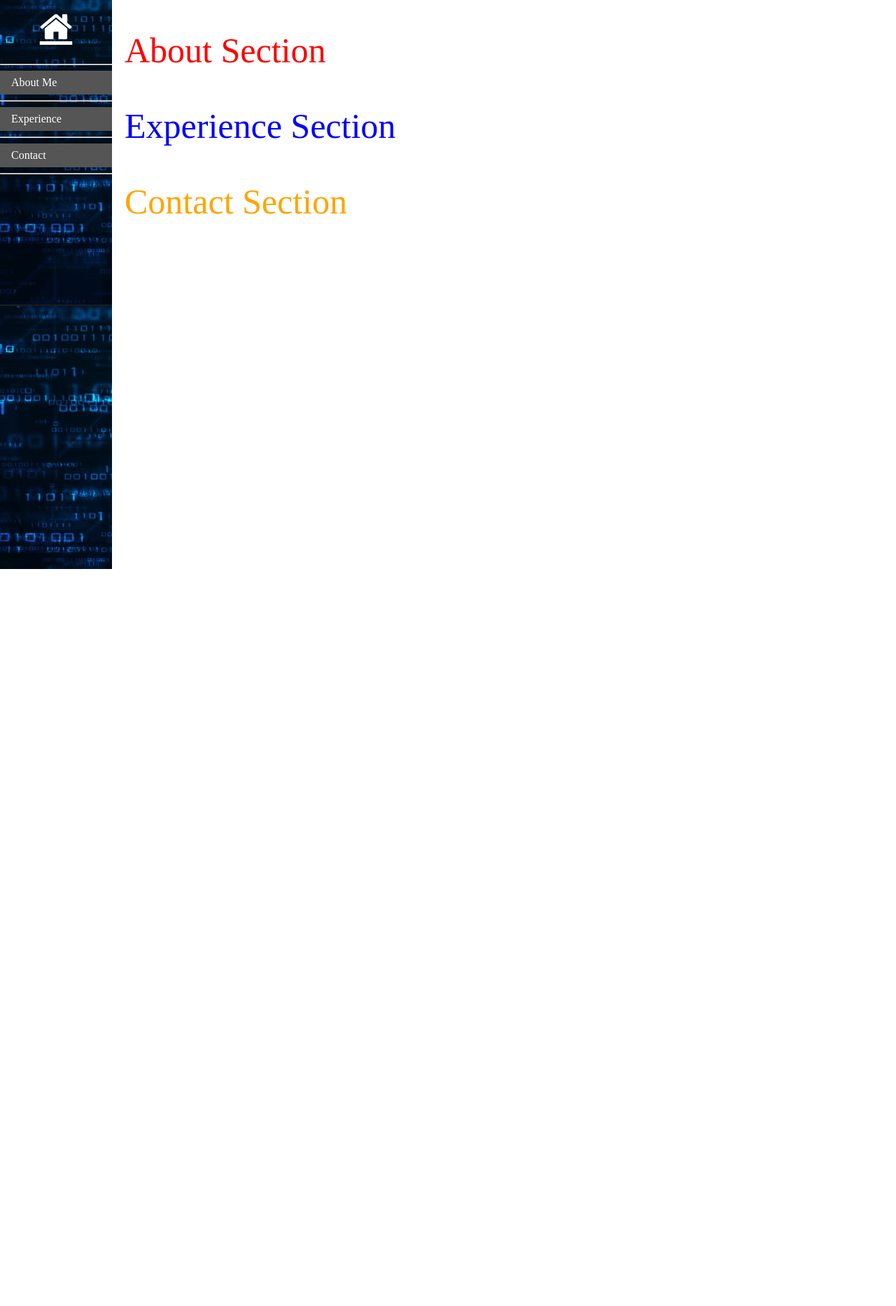
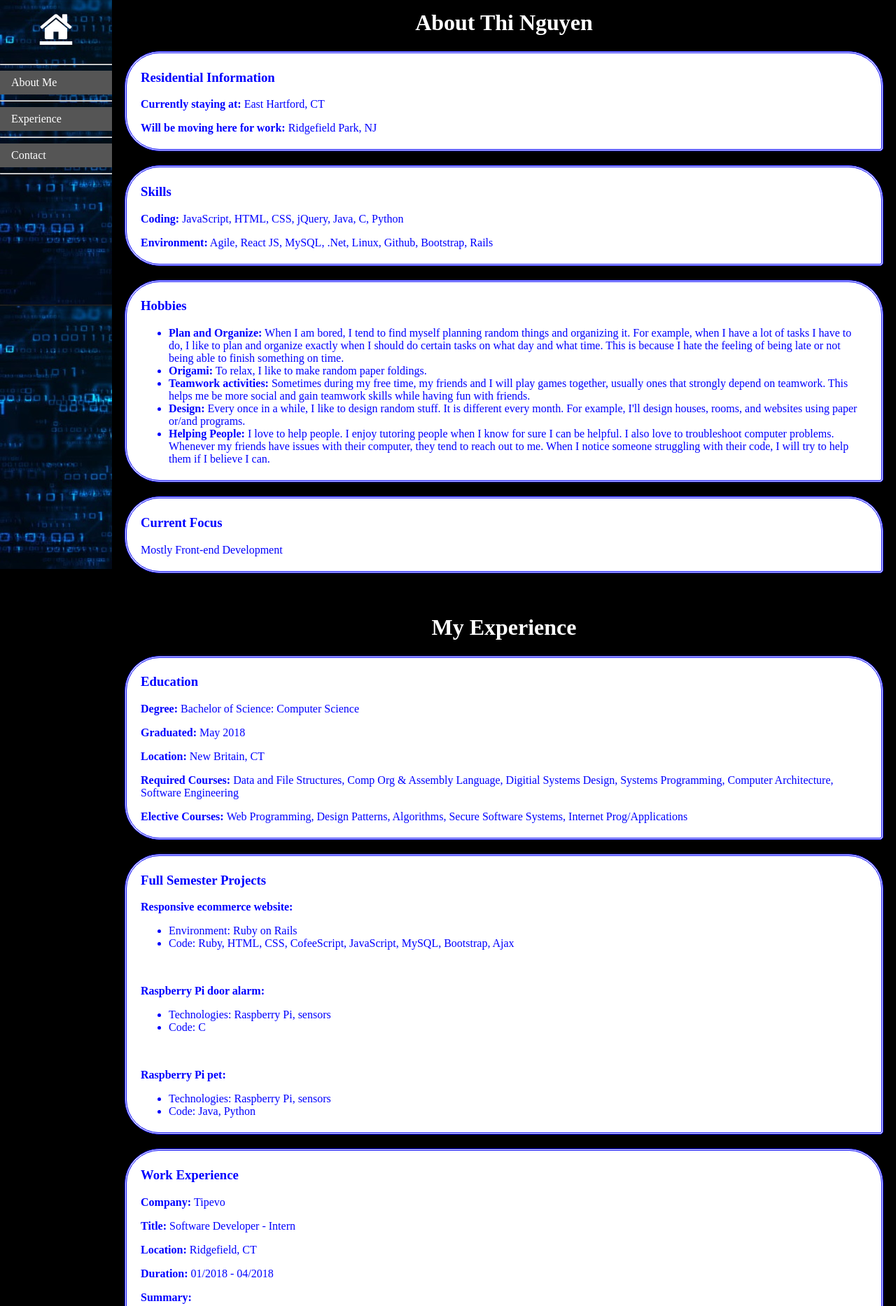
Before and after one commit to Thi-Nguyen/thi-nguyen.github.io, a plain HTML site: page content.html in a window 1280 px wide. Shown: the part 7-1873 px from the top of the page at 70% size. Before the commit the page ends 800 px from the top, so only its background shows below. Drawn offline with nearby package versions, Linux system fonts and the light colour scheme.

Commit message:
Added more text details. Made borders for each sections. TODO: Maybe change some fonts and backgrounds.

```diff
--- a/Stylesheet/content.css
+++ b/Stylesheet/content.css
@@ -1,6 +1,29 @@
+.aboutBorder, .experienceBorder, .contactBorder{
+  background-color: white;
+  color: blue;
+  margin-bottom: 20px;
+  -webkit-border-radius: 50px;
+  -webkit-border-bottom-right-radius: 5px;
+  -moz-border-radius: 50px;
+  -moz-border-radius-bottomright: 5px;
+  border-radius: 50px;
+  border-bottom-right-radius: 5px;
+  padding: 5px 20px;
+  border-style: double;
+}
+
 .active {
-    background-color: blue;
-    color: white;
+  background-color: blue;
+  color: white;
+}
+
+body {
+  background-color: black;
+  color: white;
+}
+
+h1 {
+  text-align: center;
 }
 
 .return {
@@ -10,16 +33,15 @@
   padding-bottom: 20px;
 }
 
-p {
-  font-size: 50px;
-  color: red;
-}
-
-ul {
+nav ul {
   list-style-type: none;
   margin: 0;
   padding: 0;
   width: 200px;
+}
+
+span {
+  font-weight: bold;
 }
 
 li a {
@@ -48,6 +70,10 @@ nav {
   padding-top: 20px;
 }
 
+p a{
+  text-decoration: none;
+}
+
 .content-container {
   margin-left: 160px;
   padding: 0px 10px;
--- a/content.html
+++ b/content.html
@@ -15,23 +15,133 @@
     <nav>
       <ul>
         <a href="index.html" class="fa fa-home return" style="font-size: 50px;"></a><hr>
-        <li><a class="activeNav aboutNav" href="#about">About Me</a></li><hr>
-        <li><a class="activeNav expNav" href="#experience">Experience</a></li><hr>
-        <li><a class="activeNav contactNav" href="#contact">Contact</a></li><hr>
+        <li><a class="activeNav aboutNav" href="content.html#about">About Me</a></li><hr>
+        <li><a class="activeNav expNav" href="content.html#experience">Experience</a></li><hr>
+        <li><a class="activeNav contactNav" href="content.html#contact">Contact</a></li><hr>
       </ul>
     </nav>
 
     <div class="content-container">
       <div class="aboutContainer"><a name="about"></a>
-        <p>About Section</p>
+        <h1>About Thi Nguyen</h1>
+        <div class="aboutBorder">
+          <h3>Residential Information</h3>
+          <p><span>Currently staying at:</span> East Hartford, CT </p>
+          <p><span>Will be moving here for work:</span> Ridgefield Park, NJ </p>
+        </div>
+
+        <div class="aboutBorder">
+          <h3>Skills</h3>
+          <p><span>Coding:</span> JavaScript, HTML, CSS, jQuery, Java, C, Python</p>
+          <p><span>Environment:</span> Agile, React JS, MySQL, .Net, Linux, Github, Bootstrap, Rails</p>
+        </div>
+
+        <div class="aboutBorder">
+          <h3>Hobbies </h3>
+          <ul>
+            <li><span>Plan and Organize:</span> When I am bored, I tend to find myself planning random things and organizing it.
+              For example, when I have a lot of tasks I have to do, I like to plan and organize exactly when I should do
+              certain tasks on what day and what time. This is because I hate the feeling of being late or not being able
+              to finish something on time.</li>
+            <li><span>Origami:</span> To relax, I like to make random paper foldings. </li>
+            <li><span>Teamwork activities:</span> Sometimes during my free time, my friends and I will play games together,
+            usually ones that strongly depend on teamwork. This helps me be more social and gain teamwork skills while
+            having fun with friends. </li>
+            <li><span>Design:</span> Every once in a while, I like to design random stuff. It is different every month. For example, I'll
+            design houses, rooms, and websites using paper or/and programs.</li>
+            <li><span>Helping People:</span> I love to help people. I enjoy tutoring people when I know for sure I can be helpful.
+            I also love to troubleshoot computer problems. Whenever my friends have issues with their computer, they tend to
+            reach out to me. When I notice someone struggling with their code, I will try to help them if I believe I can.</li>
+          </ul>
+        </div>
+
+        <div class="aboutBorder">
+          <h3>Current Focus</h3>
+          <p>Mostly Front-end Development</p>
+        </div>
+        <br>
       </div>
 
-      <div class="experienceContainer"><a name="about"></a>
-        <p style="color:blue;">Experience Section</p>
+      <div class="experienceContainer"><a name="experience"></a>
+        <h1>My Experience</h1>
+
+        <div class="experienceBorder">
+          <h3>Education</h3>
+
+          <p><span>Degree: </span>Bachelor of Science: Computer Science</p>
+          <p><span>Graduated: </span>May 2018</p>
+          <p><span>Location: </span>New Britain, CT </p>
+          <p><span>Required Courses: </span> Data and File Structures, Comp Org & Assembly Language,
+            Digitial Systems Design, Systems Programming, Computer Architecture, Software Engineering</p>
+          <p><span>Elective Courses: </span> Web Programming, Design Patterns, Algorithms,
+            Secure Software Systems, Internet Prog/Applications</p>
+        </div>
+
+        <div class="experienceBorder">
+          <h3>Full Semester Projects</h3>
+
+          <p><span>Responsive ecommerce website:</span></p>
+            <ul>
+              <li>Environment: Ruby on Rails</li>
+              <li>Code: Ruby, HTML, CSS, CofeeScript, JavaScript, MySQL, Bootstrap, Ajax</li>
+            </ul><br>
+
+          <p><span>Raspberry Pi door alarm:</span></p>
+            <ul>
+              <li>Technologies: Raspberry Pi, sensors</li>
+              <li>Code: C</li>
+            </ul><br>
+
+          <p><span>Raspberry Pi pet:</span></p>
+            <ul>
+              <li>Technologies: Raspberry Pi, sensors</li>
+              <li>Code: Java, Python</li>
+            </ul>
+
+        </div>
+
+        <div class="experienceBorder">
+          <h3>Work Experience</h3>
+
+          <p><span>Company: </span>Tipevo</P>
+          <p><span>Title: </span>Software Developer - Intern</P>
+          <p><span>Location: </span>Ridgefield, CT</P>
+          <p><span>Duration: </span>01/2018 - 04/2018</P>
+          <p><span>Summary: </span></P>
+            <ul>
+              <li>Responsible for using Python to integrate an artificial
+                intelligence startup API that focuses on natural-language processing. </li>
+              <li>Delivered a presentation about suggestions that convinced management
+                to modify algorithm to a more accurate one.</li>
+              <li>Consulted with clients to determine feasibility of the computer program. </li>
+              <li>Quickly and successfully recovered from the removal of an important
+                feature used from the API.</li>
+              <li>Showcased a rating structure in a clean layout on the front-end.</li>
+            </ul>
+          <hr>
+
+          <p><span>Company: </span>Aetna</P>
+          <p><span>Title: </span>Software Developer - Intern</P>
+          <p><span>Location: </span>Hartford, CT</P>
+          <p><span>Duration: </span>09/2017 - 12/2017</P>
+          <p><span>Summary: </span></P>
+            <ul>
+              <li>Developed a real-time dashboard with the purpose to improve company’s workflow. </li>
+              <li>Interacted directly with clients during development to update on progress
+                and future plans to ensure final product met expectation. </li>
+              <li>Professionally presented final product and impressed clients</li>
+            </ul>
+
+        </div>
       </div>
 
-      <div class="contactContainer"><a name="about"></a>
-        <p style="color:orange;">Contact Section</p>
+      <div class="contactContainer"><a name="contact"></a>
+        <h1>Contact Me</h1>
+
+        <div class="contactBorder">
+          <p>Email: <a href="mailto:n_thi@outlook.com"
+            target="_top">N_Thi@outlook.com</a></p>
+        </div>
       </div>
     </div>
   </div>
```
Also changed, not shown: Stylesheet/index.css (+11 -10 lines), Stylesheet/Pictures/background.jpg (added).
